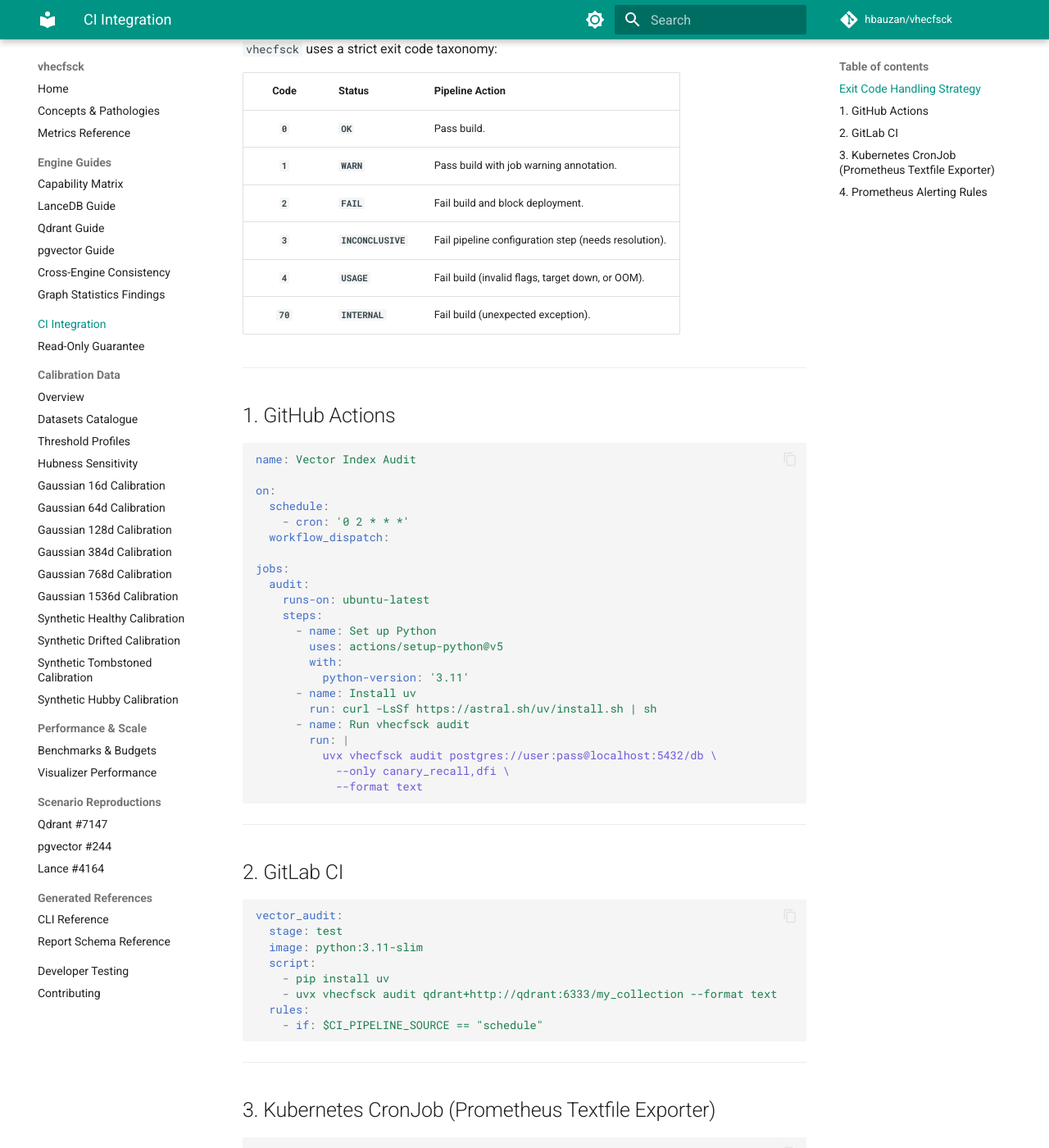
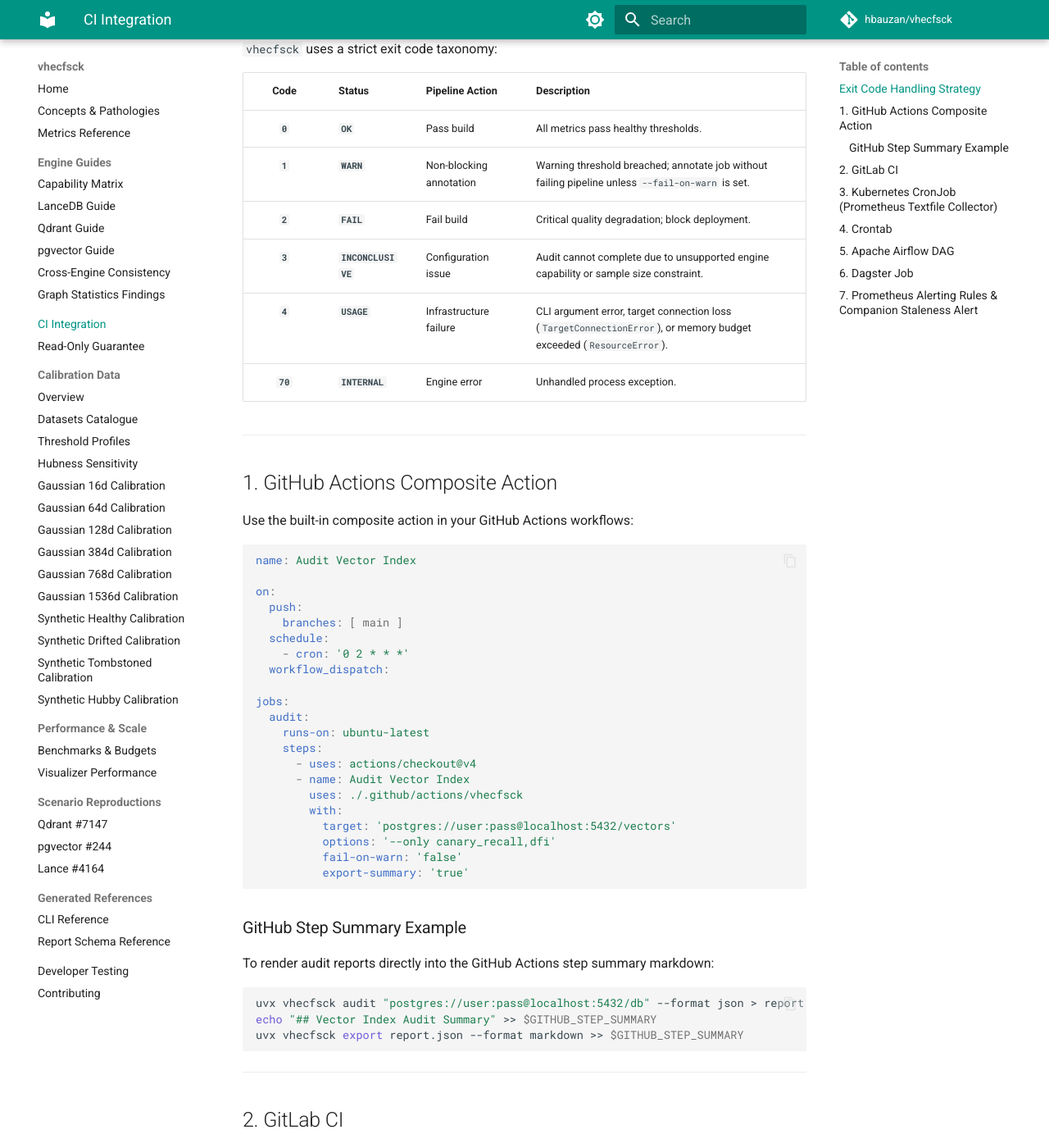
Before and after one commit to hbauzan/vhecfsck, an MkDocs documentation site: the page built from docs/ci-integration.md, in a window 1280 px wide and 1400 px high, scrolled down 301 px. Shown: the whole window at 82% size. Built offline with MkDocs 1.6.1 and Material for MkDocs 9.7.7, drawn with Linux system fonts in a browser that asks for light colours; comment, search, counter and statistics services are not loaded; some of the changed text lies outside the part shown.

Commit message:
feat(p9-03): add ci integration recipes, composite action, and airflow/dagster examples

````diff
--- a/docs/ci-integration.md
+++ b/docs/ci-integration.md
@@ -1,6 +1,6 @@
 # CI Integration Recipes
 
-This document provides copy-pasteable configuration recipes for integrating `vhecfsck` into CI/CD pipelines and monitoring automation.
+This document provides copy-pasteable configuration recipes for integrating `vhecfsck` into CI/CD pipelines, orchestrators (Airflow/Dagster), and monitoring automation.
 
 ---
 
@@ -8,23 +8,27 @@
 
 `vhecfsck` uses a strict exit code taxonomy:
 
-| Code | Status | Pipeline Action |
-| :---: | :--- | :--- |
-| **`0`** | **`OK`** | Pass build. |
-| **`1`** | **`WARN`** | Pass build with job warning annotation. |
-| **`2`** | **`FAIL`** | Fail build and block deployment. |
-| **`3`** | **`INCONCLUSIVE`** | Fail pipeline configuration step (needs resolution). |
-| **`4`** | **`USAGE`** | Fail build (invalid flags, target down, or OOM). |
-| **`70`** | **`INTERNAL`** | Fail build (unexpected exception). |
+| Code | Status | Pipeline Action | Description |
+| :---: | :--- | :--- | :--- |
+| **`0`** | **`OK`** | Pass build | All metrics pass healthy thresholds. |
+| **`1`** | **`WARN`** | Non-blocking annotation | Warning threshold breached; annotate job without failing pipeline unless `--fail-on-warn` is set. |
+| **`2`** | **`FAIL`** | Fail build | Critical quality degradation; block deployment. |
+| **`3`** | **`INCONCLUSIVE`** | Configuration issue | Audit cannot complete due to unsupported engine capability or sample size constraint. |
+| **`4`** | **`USAGE`** | Infrastructure failure | CLI argument error, target connection loss (`TargetConnectionError`), or memory budget exceeded (`ResourceError`). |
+| **`70`** | **`INTERNAL`** | Engine error | Unhandled process exception. |
 
 ---
 
-## 1. GitHub Actions
+## 1. GitHub Actions Composite Action
+
+Use the built-in composite action in your GitHub Actions workflows:
 
 ```yaml
-name: Vector Index Audit
+name: Audit Vector Index
 
 on:
+  push:
+    branches: [ main ]
   schedule:
     - cron: '0 2 * * *'
   workflow_dispatch:
@@ -33,22 +37,31 @@
   audit:
     runs-on: ubuntu-latest
     steps:
-      - name: Set up Python
-        uses: actions/setup-python@v5
+      - uses: actions/checkout@v4
+      - name: Audit Vector Index
+        uses: ./.github/actions/vhecfsck
         with:
-          python-version: '3.11'
-      - name: Install uv
-        run: curl -LsSf https://astral.sh/uv/install.sh | sh
-      - name: Run vhecfsck audit
-        run: |
-          uvx vhecfsck audit postgres://user:pass@localhost:5432/db \
-            --only canary_recall,dfi \
-            --format text
+          target: 'postgres://user:pass@localhost:5432/vectors'
+          options: '--only canary_recall,dfi'
+          fail-on-warn: 'false'
+          export-summary: 'true'
+```
+
+### GitHub Step Summary Example
+
+To render audit reports directly into the GitHub Actions step summary markdown:
+
+```bash
+uvx vhecfsck audit "postgres://user:pass@localhost:5432/db" --format json > report.json
+echo "## Vector Index Audit Summary" >> $GITHUB_STEP_SUMMARY
+uvx vhecfsck export report.json --format markdown >> $GITHUB_STEP_SUMMARY
 ```
 
 ---
 
 ## 2. GitLab CI
+
+Reference example: [`examples/gitlab-ci.yml`](https://github.com/hbauzan/vhecfsck/blob/main/examples/gitlab-ci.yml)
 
 ```yaml
 vector_audit:
@@ -56,14 +69,21 @@
   image: python:3.11-slim
   script:
     - pip install uv
-    - uvx vhecfsck audit qdrant+http://qdrant:6333/my_collection --format text
-  rules:
-    - if: $CI_PIPELINE_SOURCE == "schedule"
+    - |
+      uvx vhecfsck audit "$VECTOR_DB_URI" --format text > audit.txt 2>&1 || EXIT_CODE=$?
+      cat audit.txt
+      if [ ${EXIT_CODE:-0} -eq 2 ]; then exit 2; fi
+  artifacts:
+    when: always
+    paths:
+      - audit.txt
 ```
 
 ---
 
-## 3. Kubernetes CronJob (Prometheus Textfile Exporter)
+## 3. Kubernetes CronJob (Prometheus Textfile Collector)
+
+Reference example: [`examples/k8s-cronjob.yaml`](https://github.com/hbauzan/vhecfsck/blob/main/examples/k8s-cronjob.yaml)
 
 ```yaml
 apiVersion: batch/v1
@@ -84,20 +104,77 @@
             - -c
             - |
               pip install uv
-              uvx vhecfsck audit lancedb:///data/indexes/my_dataset --format prometheus > /node_exporter/textfile/vhecfsck.prom
+              uvx vhecfsck audit "$VECTOR_DB_URI" --format prometheus > /node_exporter/textfile/vhecfsck.prom.tmp
+              mv /node_exporter/textfile/vhecfsck.prom.tmp /node_exporter/textfile/vhecfsck.prom
             volumeMounts:
-            - name: textfile-dir
+            - name: textfile-collector
               mountPath: /node_exporter/textfile
           restartPolicy: OnFailure
           volumes:
-          - name: textfile-dir
+          - name: textfile-collector
             hostPath:
               path: /var/lib/node_exporter/textfile_collector
 ```
 
 ---
 
-## 4. Prometheus Alerting Rules
+## 4. Crontab
+
+Reference example: [`examples/crontab.example`](https://github.com/hbauzan/vhecfsck/blob/main/examples/crontab.example)
+
+```bash
+0 */6 * * * uvx vhecfsck audit postgres://vuser:vpass@127.0.0.1:5432/vectordb --format prometheus > /var/lib/node_exporter/textfile_collector/vhecfsck.prom.tmp && mv /var/lib/node_exporter/textfile_collector/vhecfsck.prom.tmp /var/lib/node_exporter/textfile_collector/vhecfsck.prom
+```
+
+---
+
+## 5. Apache Airflow DAG
+
+Reference example: [`examples/airflow_dag.py`](https://github.com/hbauzan/vhecfsck/blob/main/examples/airflow_dag.py)
+
+```python
+from airflow import DAG
+from airflow.operators.bash import BashOperator
+
+with DAG("vhecfsck_audit", schedule_interval="0 4 * * *") as dag:
+    audit_task = BashOperator(
+        task_id="run_vhecfsck_audit",
+        bash_command='uvx vhecfsck audit "$VECTOR_DB_URI" --format text',
+    )
+```
+
+---
+
+## 6. Dagster Job
+
+Reference example: [`examples/dagster_job.py`](https://github.com/hbauzan/vhecfsck/blob/main/examples/dagster_job.py)
+
+```python
+from dagster import job, op
+import subprocess
+
+
+@op
+def run_audit():
+    res = subprocess.run(
+        ["uvx", "vhecfsck", "audit", "synthetic://healthy", "--format", "json"],
+        capture_output=True,
+        text=True,
+    )
+    if res.returncode == 2:
+        raise ValueError("Audit failed threshold check")
+
+
+@job
+def audit_job():
+    run_audit()
+```
+
+---
+
+## 7. Prometheus Alerting Rules & Companion Staleness Alert
+
+An audit that stopped executing looks identical to an index that is passing! Always configure companion staleness alerts on `vhecfsck_metric_unavailable`:
 
 ```yaml
 groups:
@@ -117,10 +194,10 @@
         labels:
           severity: warning
         annotations:
-          summary: "Vector index deletion fragmentation index high (> 0.30)"
+          summary: "Deletion fragmentation index high (> 0.30)"
 
       - alert: VectorIndexAuditStale
-        expr: vhecfsck_metric_unavailable == 1
+        expr: vhecfsck_metric_unavailable{metric="canary_recall"} == 1 or absent(vhecfsck_canary_recall)
         for: 1h
         labels:
           severity: warning
````
Also changed, not shown: other parts of docs/ci-integration.md (+2 -2 lines), CHANGELOG.md (+1 -0 lines), roadmap/backlog.md (+1 -1 lines), 9 other files.
